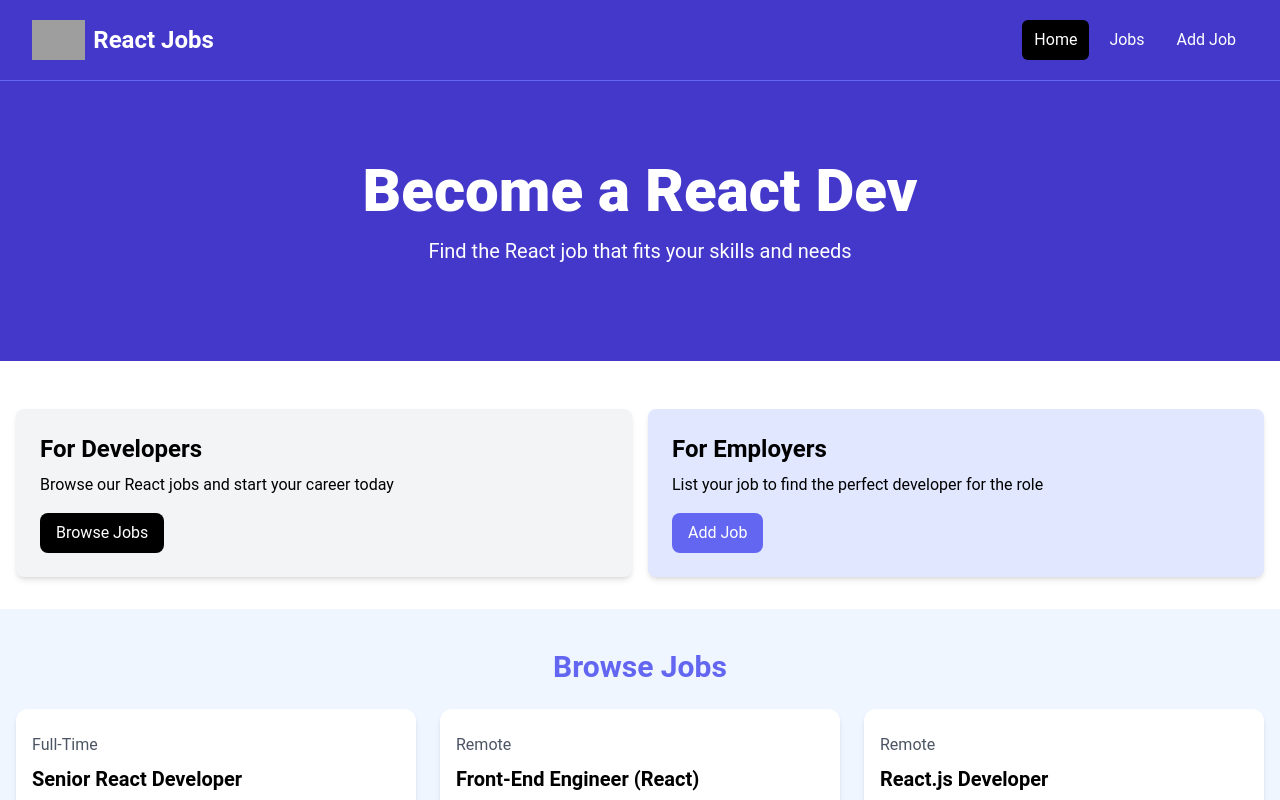
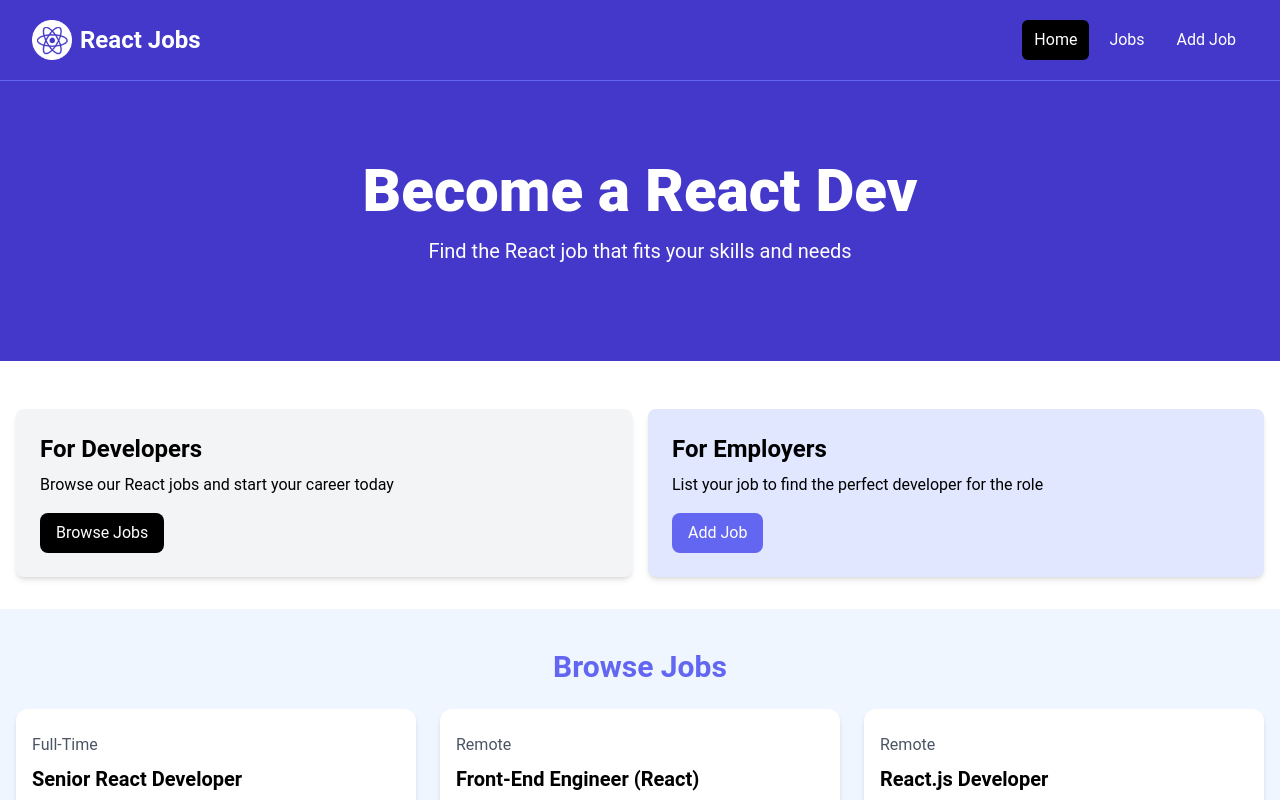
Before and after one commit to adheesha-chamod/react-job-listing-app, a React (Vite) app: page / in a window 1280 px wide. Shown: the top 800 px of the page. Built offline with nearby package versions, Linux system fonts and the light colour scheme; grey boxes are pictures that could not be loaded.

Commit message:
Add components: Navbar, Hero, HomeCards & Cards

```diff
--- a/src/App.jsx
+++ b/src/App.jsx
@@ -1,96 +1,13 @@
+import Navbar from "./components/Navbar";
+import Hero from "./components/Hero";
+import HomeCards from "./components/HomeCards";
+
 const App = () => {
   return (
     <>
-      <nav className="bg-indigo-700 border-b border-indigo-500">
-        <div className="mx-auto max-w-7xl px-2 sm:px-6 lg:px-8">
-          <div className="flex h-20 items-center justify-between">
-            <div className="flex flex-1 items-center justify-center md:items-stretch md:justify-start">
-              {/* <!-- Logo --> */}
-              <a
-                className="flex flex-shrink-0 items-center mr-4"
-                href="/index.html"
-              >
-                <img
-                  className="h-10 w-auto"
-                  src="images/logo.png"
-                  alt="React Jobs"
-                />
-                <span className="hidden md:block text-white text-2xl font-bold ml-2">
-                  React Jobs
-                </span>
-              </a>
-              <div className="md:ml-auto">
-                <div className="flex space-x-2">
-                  <a
-                    href="/index.html"
-                    className="text-white bg-black hover:bg-gray-900 hover:text-white rounded-md px-3 py-2"
-                  >
-                    Home
-                  </a>
-                  <a
-                    href="/jobs.html"
-                    className="text-white hover:bg-gray-900 hover:text-white rounded-md px-3 py-2"
-                  >
-                    Jobs
-                  </a>
-                  <a
-                    href="/add-job.html"
-                    className="text-white hover:bg-gray-900 hover:text-white rounded-md px-3 py-2"
-                  >
-                    Add Job
-                  </a>
-                </div>
-              </div>
-            </div>
-          </div>
-        </div>
-      </nav>
-
-      {/* <!-- Hero --> */}
-      <section className="bg-indigo-700 py-20 mb-4">
-        <div className="max-w-7xl mx-auto px-4 sm:px-6 lg:px-8 flex flex-col items-center">
-          <div className="text-center">
-            <h1 className="text-4xl font-extrabold text-white sm:text-5xl md:text-6xl">
-              Become a React Dev
-            </h1>
-            <p className="my-4 text-xl text-white">
-              Find the React job that fits your skills and needs
-            </p>
-          </div>
-        </div>
-      </section>
-
-      {/* <!-- Developers and Employers --> */}
-      <section className="py-4">
-        <div className="container-xl lg:container m-auto">
-          <div className="grid grid-cols-1 md:grid-cols-2 gap-4 p-4 rounded-lg">
-            <div className="bg-gray-100 p-6 rounded-lg shadow-md">
-              <h2 className="text-2xl font-bold">For Developers</h2>
-              <p className="mt-2 mb-4">
-                Browse our React jobs and start your career today
-              </p>
-              <a
-                href="/jobs.html"
-                className="inline-block bg-black text-white rounded-lg px-4 py-2 hover:bg-gray-700"
-              >
-                Browse Jobs
-              </a>
-            </div>
-            <div className="bg-indigo-100 p-6 rounded-lg shadow-md">
-              <h2 className="text-2xl font-bold">For Employers</h2>
-              <p className="mt-2 mb-4">
-                List your job to find the perfect developer for the role
-              </p>
-              <a
-                href="/add-job.html"
-                className="inline-block bg-indigo-500 text-white rounded-lg px-4 py-2 hover:bg-indigo-600"
-              >
-                Add Job
-              </a>
-            </div>
-          </div>
-        </div>
-      </section>
+      <Navbar />
+      <Hero />
+      <HomeCards />
 
       {/* <!-- Browse Jobs --> */}
       <section className="bg-blue-50 px-4 py-10">
--- /dev/null
+++ b/src/components/Card.jsx
@@ -0,0 +1,12 @@
+import PropTypes from "prop-types";
+
+const Card = ({ children, bg = "bg-gray-100" }) => {
+  return <div className={`${bg} p-6 rounded-lg shadow-md`}>{children}</div>;
+};
+
+Card.propTypes = {
+  children: PropTypes.node,
+  bg: PropTypes.string,
+};
+
+export default Card;
--- /dev/null
+++ b/src/components/Hero.jsx
@@ -0,0 +1,26 @@
+import PropTypes from "prop-types";
+
+const Hero = ({
+  title = "Become a React Dev",
+  subtitle = "Find the React job that fits your skills and needs",
+}) => {
+  return (
+    <section className="bg-indigo-700 py-20 mb-4">
+      <div className="max-w-7xl mx-auto px-4 sm:px-6 lg:px-8 flex flex-col items-center">
+        <div className="text-center">
+          <h1 className="text-4xl font-extrabold text-white sm:text-5xl md:text-6xl">
+            {title}
+          </h1>
+          <p className="my-4 text-xl text-white">{subtitle}</p>
+        </div>
+      </div>
+    </section>
+  );
+};
+
+Hero.propTypes = {
+  title: PropTypes.string,
+  subtitle: PropTypes.string,
+};
+
+export default Hero;
--- /dev/null
+++ b/src/components/HomeCards.jsx
@@ -0,0 +1,38 @@
+import Card from "./Card";
+
+const HomeCards = () => {
+  return (
+    <section className="py-4">
+      <div className="container-xl lg:container m-auto">
+        <div className="grid grid-cols-1 md:grid-cols-2 gap-4 p-4 rounded-lg">
+          <Card>
+            <h2 className="text-2xl font-bold">For Developers</h2>
+            <p className="mt-2 mb-4">
+              Browse our React jobs and start your career today
+            </p>
+            <a
+              href="/jobs.html"
+              className="inline-block bg-black text-white rounded-lg px-4 py-2 hover:bg-gray-700"
+            >
+              Browse Jobs
+            </a>
+          </Card>
+          <Card bg="bg-indigo-100">
+            <h2 className="text-2xl font-bold">For Employers</h2>
+            <p className="mt-2 mb-4">
+              List your job to find the perfect developer for the role
+            </p>
+            <a
+              href="/add-job.html"
+              className="inline-block bg-indigo-500 text-white rounded-lg px-4 py-2 hover:bg-indigo-600"
+            >
+              Add Job
+            </a>
+          </Card>
+        </div>
+      </div>
+    </section>
+  );
+};
+
+export default HomeCards;
--- /dev/null
+++ b/src/components/Navbar.jsx
@@ -0,0 +1,49 @@
+import logo from "../assets/images/logo.png";
+
+
+const Navbar = () => {
+  return (
+    <nav className="bg-indigo-700 border-b border-indigo-500">
+      <div className="mx-auto max-w-7xl px-2 sm:px-6 lg:px-8">
+        <div className="flex h-20 items-center justify-between">
+          <div className="flex flex-1 items-center justify-center md:items-stretch md:justify-start">
+            {/* <!-- Logo --> */}
+            <a
+              className="flex flex-shrink-0 items-center mr-4"
+              href="/index.html"
+            >
+              <img className="h-10 w-auto" src={logo} alt="React Jobs" />
+              <span className="hidden md:block text-white text-2xl font-bold ml-2">
+                React Jobs
+              </span>
+            </a>
+            <div className="md:ml-auto">
+              <div className="flex space-x-2">
+                <a
+                  href="/index.html"
+                  className="text-white bg-black hover:bg-gray-900 hover:text-white rounded-md px-3 py-2"
+                >
+                  Home
+                </a>
+                <a
+                  href="/jobs.html"
+                  className="text-white hover:bg-gray-900 hover:text-white rounded-md px-3 py-2"
+                >
+                  Jobs
+                </a>
+                <a
+                  href="/add-job.html"
+                  className="text-white hover:bg-gray-900 hover:text-white rounded-md px-3 py-2"
+                >
+                  Add Job
+                </a>
+              </div>
+            </div>
+          </div>
+        </div>
+      </div>
+    </nav>
+  );
+};
+
+export default Navbar;
```
Also changed, not shown: src/assets/images/logo.png (added).
